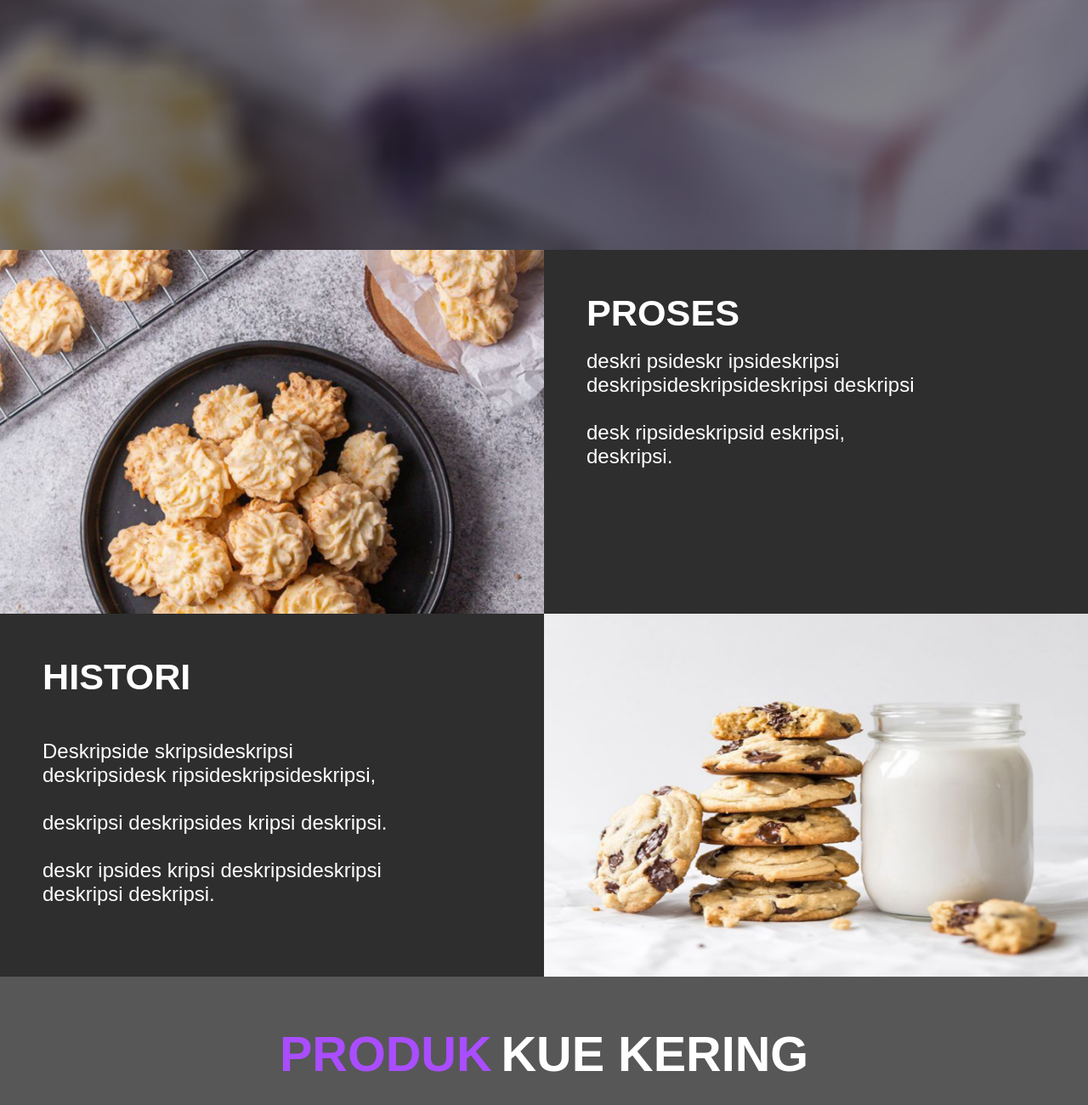
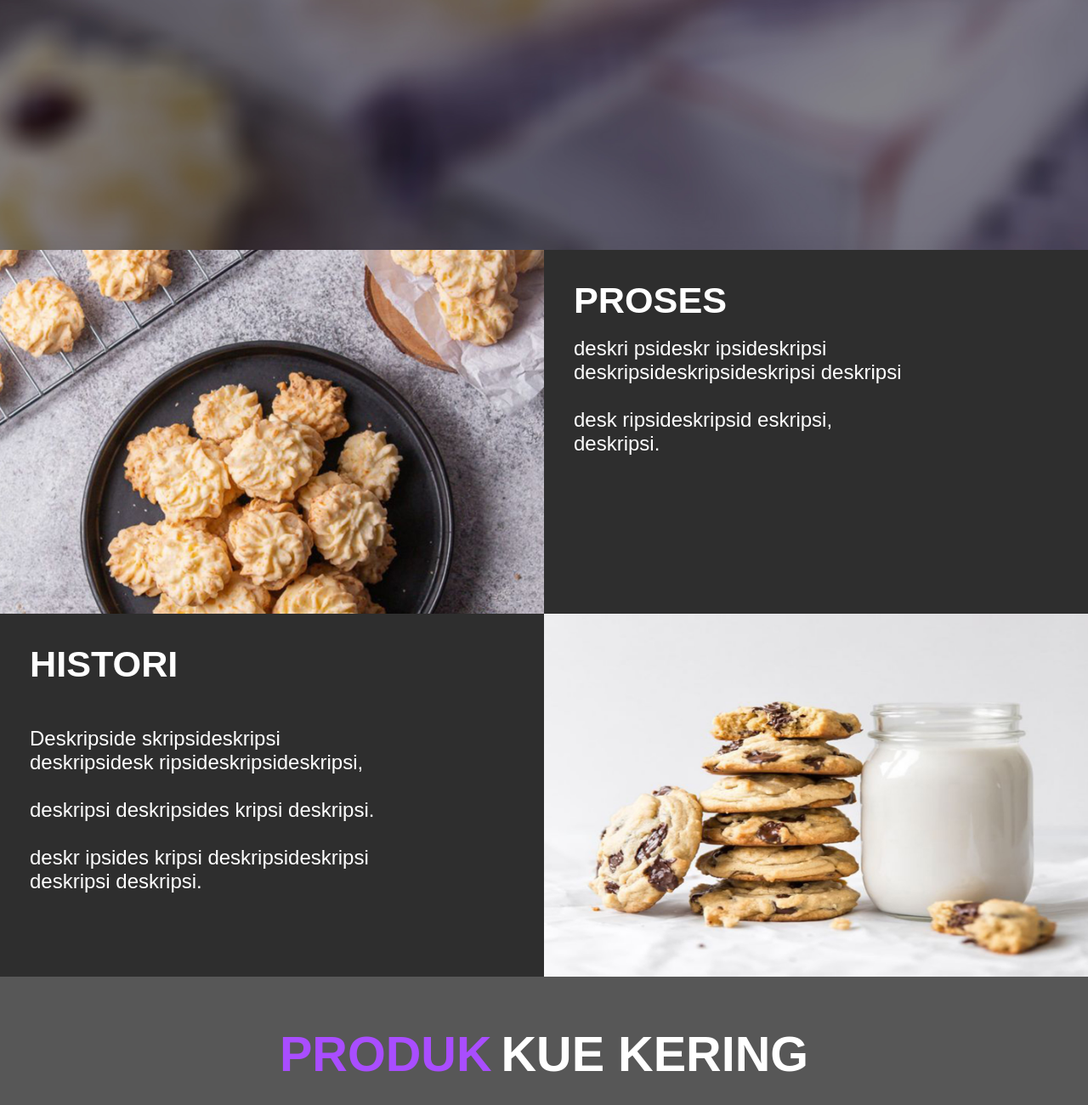
Before and after one commit to alwan9/cookie, a plain HTML site: page index.html in a window 1280 px wide. Shown: the part 506-1806 px from the top of the page at 85% size. Drawn offline with Linux system fonts and the light colour scheme.

Commit message:
Update style.css

```diff
--- a/style.css
+++ b/style.css
@@ -38,7 +38,6 @@ h4{
   h3{
    font-size: calc(1rem + 1.5rem);
   }
-
   h4{
     font-size: calc(1rem + 1.5rem);
   }
@@ -47,8 +46,8 @@ h4{
 .judul{
 margin-left: 4%;
 }
+
 /*global text*/
-
 .title{
   margin-top: 40px;
   text-align: center;
@@ -71,13 +70,6 @@ margin-left: 4%;
   text-align: center;
   font-size: 1.5vw;
   align-items: center;
-}
-
-@media (max-width: 48rem) {
-  .des {
-    font-size: calc(0.2rem + 1rem);
-  }
-
 }
 
 /*navbar*/
@@ -115,11 +107,9 @@ margin-left: 4%;
   color: rgb(169, 77, 255);
 }
 
-
 .topnav .icon {
   display: none;
 }
-
 
 @media screen and (max-width: 600px) {
   .topnav a:not(:first-child) {display: none;}
@@ -158,11 +148,11 @@ margin-left: 4%;
 }
 
 .teks-kanan{
-  padding: 50px;
+  padding: 35px;
 }
 
 .teks-kiri{
-  padding: 50px;
+  padding: 35px;
 }
 
 h1{
@@ -178,7 +168,6 @@ h2{
   h1{
     font-size: calc(1rem + 1rem);
   }
-
   h2{
     font-size: calc(0.5rem + 0.5rem);
   }
@@ -254,7 +243,6 @@ h2{
   }
 }
 
-
 /*konten3*/
 .konten3{
   width: 100vw;
```
